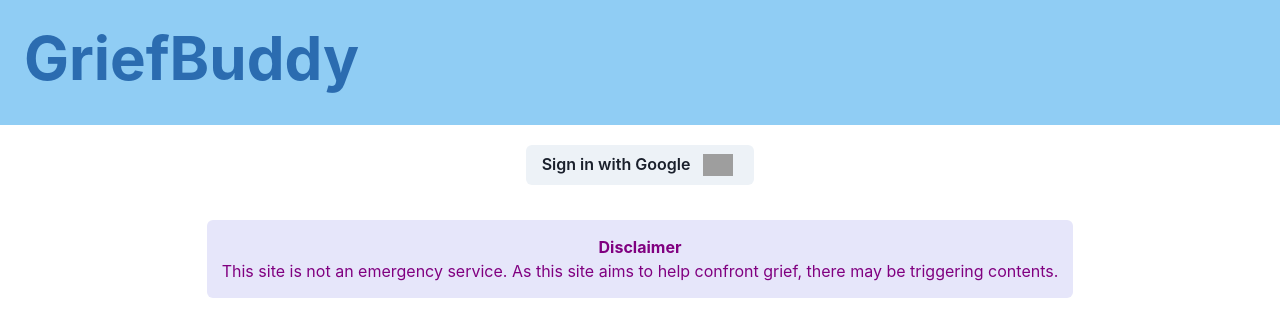
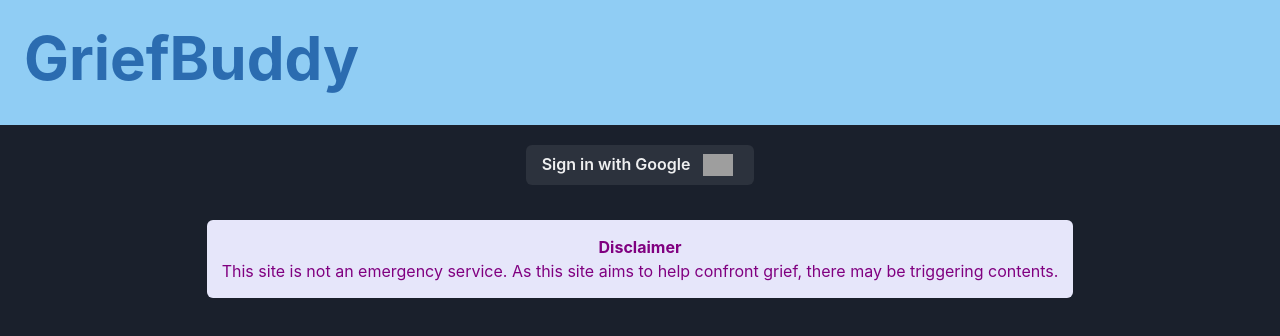
Before and after one commit to The-KPCP-Hotel/griefbuddy, a React app: page / in a window 1280 px wide. Shown: the top 336 px of the page. Built offline with nearby package versions, Linux system fonts and the light colour scheme; no server answers; grey boxes are pictures that could not be loaded.

Commit message:
working basic dark mode toggle

```diff
--- a/src/components/App.tsx
+++ b/src/components/App.tsx
@@ -3,6 +3,7 @@ import React, { Suspense, lazy } from 'react';
 import { BrowserRouter, Route, Routes } from 'react-router-dom';
 import { Skeleton, ChakraProvider } from '@chakra-ui/react';
 
+import theme from '../styling/theme';
 import HomePage from './HomePage';
 import Profile from './Profile';
 import Buddy from './Buddy';
@@ -25,7 +26,7 @@ function App() {
   return (
     <BrowserRouter>
       <UserContextProvider>
-        <ChakraProvider>
+        <ChakraProvider theme={theme}>
           <Navbar />
           <Suspense fallback={<Skeleton />}>
             <Routes>
--- a/src/components/Navbar.tsx
+++ b/src/components/Navbar.tsx
@@ -16,12 +16,15 @@ import {
   Flex,
   Spacer,
   Container,
+  useColorMode,
 } from '@chakra-ui/react';
 import Logout from './Logout';
 
 function Navbar() {
   const { isOpen, onOpen, onClose } = useDisclosure();
   const btnRef = React.useRef();
+
+  const { colorMode, toggleColorMode } = useColorMode();
   return (
     <Container
       className="navContainer"
@@ -86,6 +89,9 @@ function Navbar() {
                 Resources
               </Link>
               <Logout />
+              <Button onClick={toggleColorMode}>
+                {`Toggle ${colorMode === 'light' ? 'Dark' : 'Light'}`}
+              </Button>
             </VStack>
           </DrawerBody>
         </DrawerContent>
--- a/src/styling/theme.ts
+++ b/src/styling/theme.ts
@@ -1,7 +1,7 @@
 import { extendTheme, ThemeConfig } from '@chakra-ui/react';
 
 const config: ThemeConfig = {
-  initialColorMode: 'light',
+  initialColorMode: 'dark',
   useSystemColorMode: false,
 };
 
```
